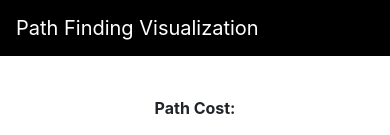
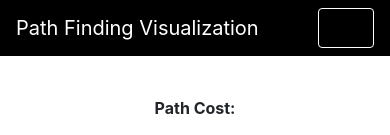
Before and after one commit to MManoah/Path-Finding-Visualization, a plain HTML site: page index.html in a window 390 px wide. Shown: the top 135 px of the page. Drawn offline with nearby package versions, Linux system fonts and the light colour scheme.

Commit message:
Update style.css

```diff
--- a/css/style.css
+++ b/css/style.css
@@ -64,3 +64,6 @@ td{
     transition: background-color 0.3s ease;
     background-color: #67E458;
 }
+.navbar-toggler{
+    border: 1px solid white;
+}
```
